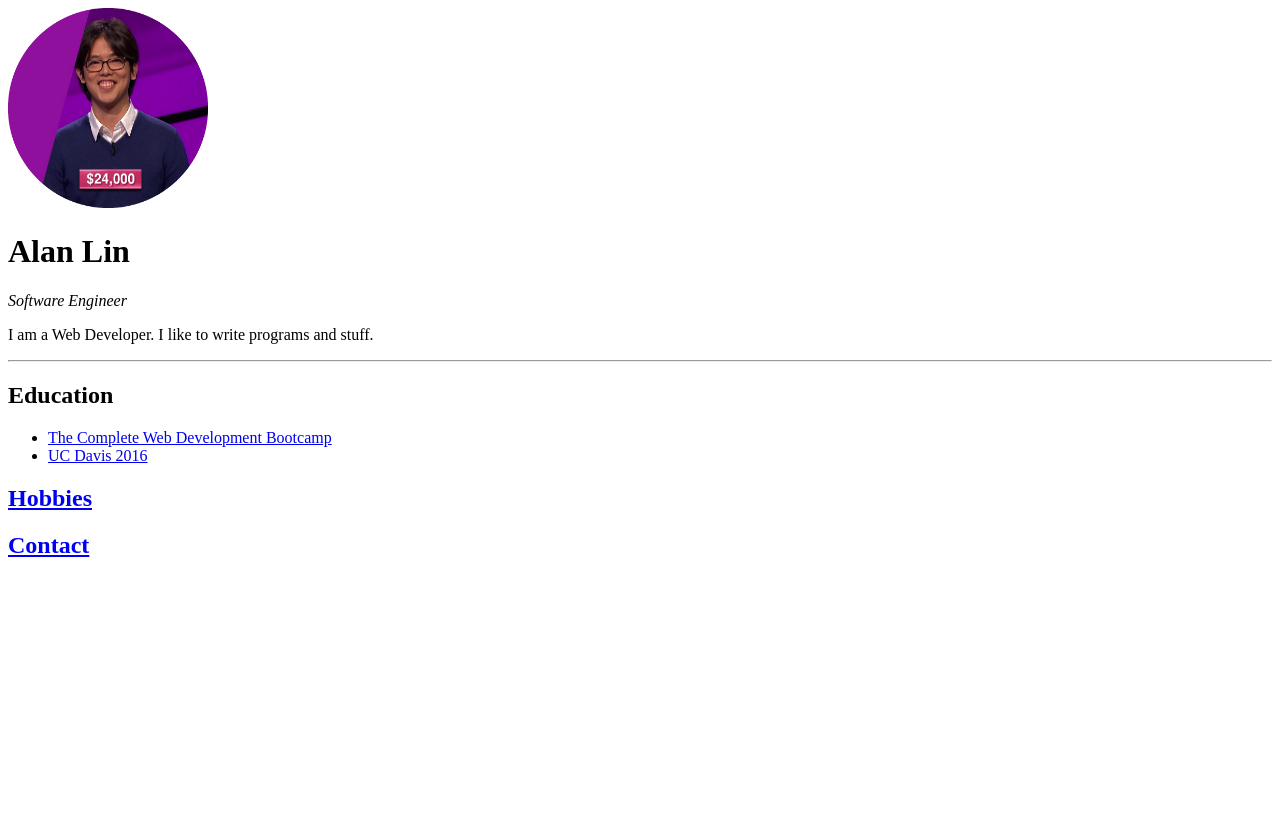
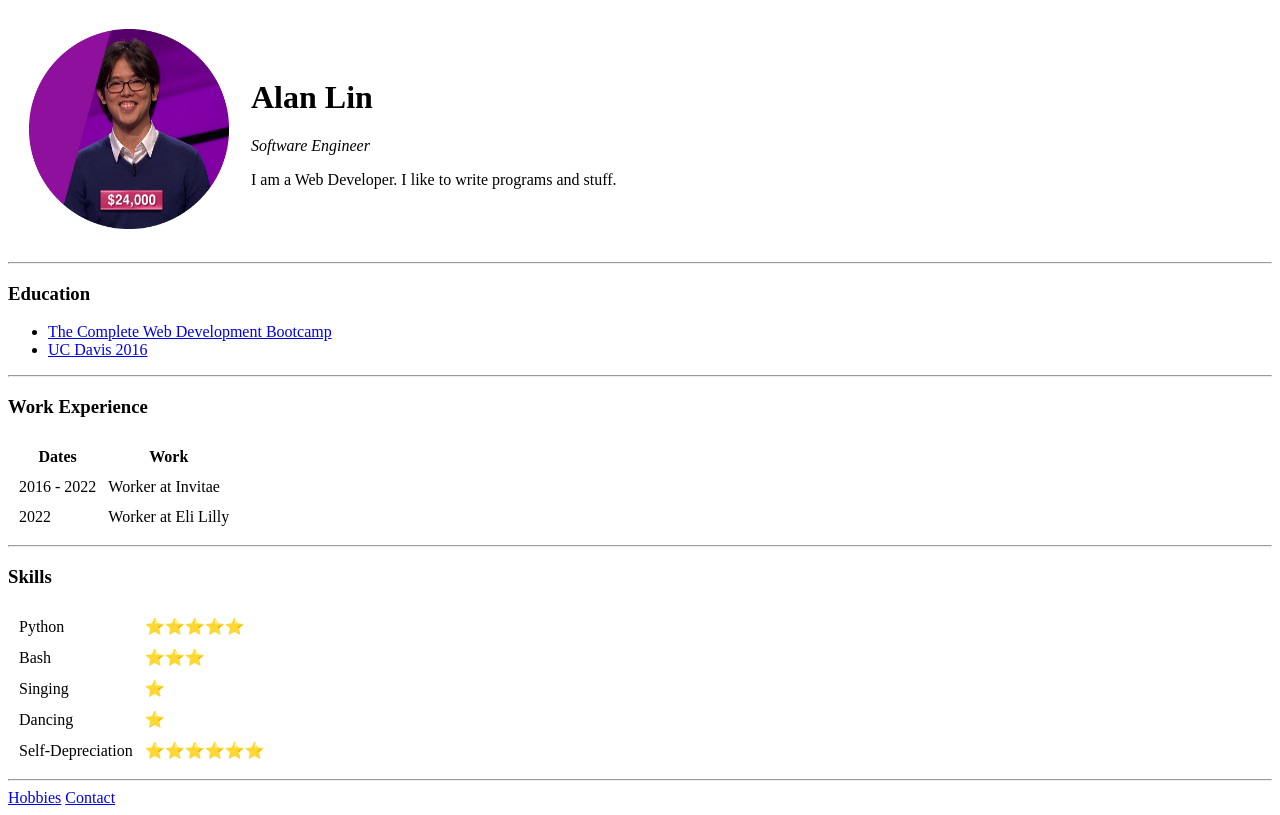
Before and after one commit to aklin2/web_dev, a plain HTML site: page HTML - Personal Site/index.html in a window 1280 px wide. Drawn offline with Linux system fonts and the light colour scheme.

Commit message:
HTML - Intermediate - finished and publishing website

```diff
--- a/HTML - Personal Site/index.html
+++ b/HTML - Personal Site/index.html
@@ -7,24 +7,78 @@
     <title>Alan's Personal Site</title>
 </head>
 <body>
-    <img src=images/alan.png alt="Image of Alan Lin" width="200" height="200"">
+    <table cellspacing="20">
+        <tr>
+            <td><img src=images/alan.png alt="Image of Alan Lin" width="200" height="200""></td>
+            <td>
                 <h1>Alan Lin</h1>
                 <p>
                     <em>Software Engineer</em>
                 </p>
-
                 <p>
                     I am a Web Developer. I like to write programs and stuff.
                 </p>
 
+            </td>
+        </tr>
+    </table>
+
     <hr>
-    <h2>Education</h2>
+    <h3>Education</h3>
     <ul>
         <li><a href="https://udemy.com/course/the-complete-web-development-bootcamp/">The Complete Web Development Bootcamp</a></li>
         <li><a href="https://www.ucdavis.edu/">UC Davis 2016</a></li>
     </ul>
-    <h2><a href="hobbies.html">Hobbies</a></h2>
-    <h2><a href="contact.html">Contact</a></h2>
+    <hr>
+    <h3>Work Experience</h3>
+    <table cellspacing="10px">
+        <thead>
+            <tr>
+                <th>Dates</th>
+                <th>Work</th>
+            </tr>
+        </thead>
+        <tbody>
+            <tr>
+                <td>2016 - 2022</td>
+                <td>Worker at Invitae</td>
+            </tr>
+            <tr>
+                <td>2022</td>
+                <td>Worker at Eli Lilly</td>
+            </tr>
+        </tbody>
+        <tfoot>
+        </tfoot>
+    </table>
 
+    <hr>
+    <h3>Skills</h3>
+    <table cellspacing="10px">
+        <tr>
+            <td>Python</td>
+            <td>⭐️⭐️⭐️⭐️⭐️</td>
+        </tr>
+        <tr>
+            <td>Bash</td>
+            <td>⭐️⭐️⭐️</td>
+        </tr>
+        <tr>
+            <td>Singing</td>
+            <td>⭐️</td>
+        </tr>
+        <tr>
+            <td>Dancing</td>
+            <td>⭐️</td>
+        </tr>
+        <tr>
+            <td>Self-Depreciation</td>
+            <td>⭐️⭐️⭐️⭐️⭐️⭐️</td>
+        </tr>
+    </table>
+
+    <hr>
+    <a href="hobbies.html">Hobbies</a>
+    <a href="contact.html">Contact</a>
 </body>
 </html>
```
Also changed, not shown: HTML - Personal Site/contact.html (+11 -3 lines), 2 other files. Lines whose indentation alone changed are shown as unchanged.
